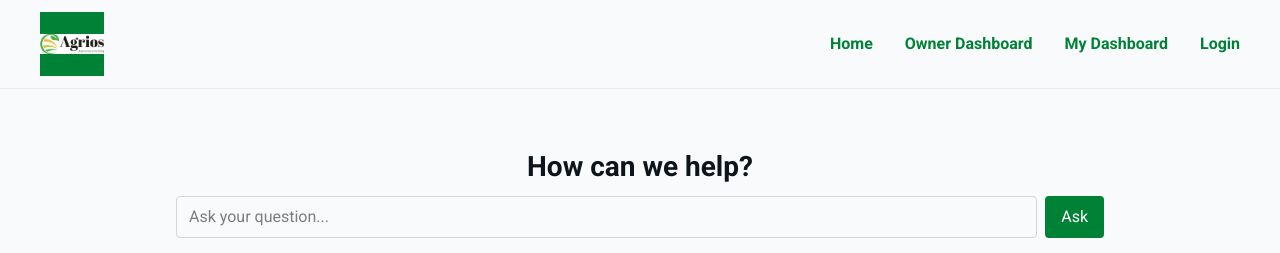
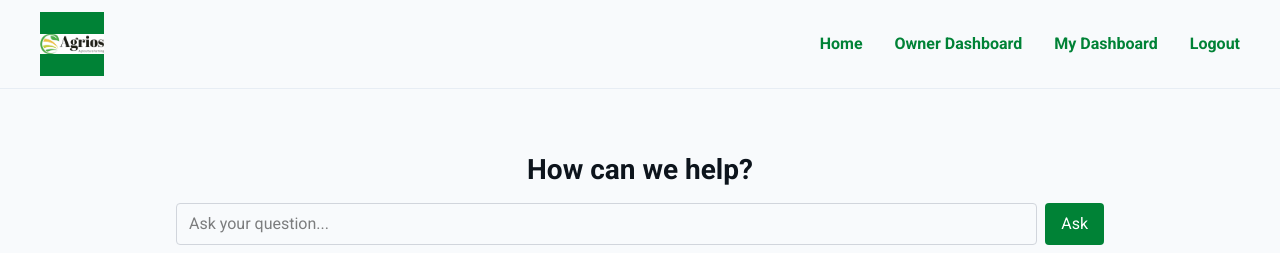
Before and after one commit to Laiba60/FarmManagement, a React (Vite) app in the folder client/: page /supportchat in a window 1280 px wide. Shown: the top 253 px of the page. Built offline with nearby package versions, Linux system fonts and the light colour scheme; no server answers; sample sign-in values are in the browser's storage.

Commit message:
Add frontend integartion

```diff
--- a/client/src/App.jsx
+++ b/client/src/App.jsx
@@ -20,7 +20,7 @@ function App() {
         <Route path="/signup" element={<Signup />} />
         <Route path="/login" element={<Login />} />
 
-        {/* Admin-only dashboard */}
+
         <Route
           path="/dashboard"
           element={
@@ -30,7 +30,7 @@ function App() {
           }
         />
 
-        {/* Farmer-only dashboard */}
+
         <Route
           path="/Agritecdashboard"
           element={
--- a/client/src/api.js
+++ b/client/src/api.js
@@ -1,18 +1,15 @@
-import axios from "axios";
-
-const BASE_URL = "http://localhost:5000";
+import axios from 'axios';
 
 const api = axios.create({
-  baseURL: BASE_URL,
+  baseURL: 'http://localhost:5000',
 });
 
 
-
-api.interceptors.request.use((req) => {
-  const token = localStorage.getItem("token");
-  if (token) req.headers.Authorization = `Bearer ${token}`;
-  return req;
-});
+api.interceptors.request.use(config => {
+  const token = localStorage.getItem('token');
+  if (token) config.headers.Authorization = `Bearer ${token}`;
+  return config;
+}, err => Promise.reject(err));
 
 export const getMyMissions = async () => {
   const res = await api.get("/missions/my");
--- a/client/src/components/PrivateRoute.jsx
+++ b/client/src/components/PrivateRoute.jsx
@@ -1,26 +1,32 @@
-
 import React from 'react';
 import { Navigate } from 'react-router-dom';
 
 const PrivateRoute = ({ children, allowedRoles }) => {
   const token = localStorage.getItem('token');
 
-  if (!token) return <Navigate to="/login" />;
-
+  if (!token) return <Navigate to="/login" replace />;
 
   try {
     const base64Url = token.split('.')[1];
     const base64 = base64Url.replace(/-/g, '+').replace(/_/g, '/');
     const decodedPayload = JSON.parse(atob(base64));
 
-    if (!allowedRoles.includes(decodedPayload.role)) {
-      return <Navigate to="/login" />;
+    const userRole = decodedPayload.role;
+
+
+    if (userRole === 'admin') {
+      return children;
+    }
+
+
+    if (!allowedRoles.includes(userRole)) {
+      return <Navigate to="/login" replace />;
     }
 
     return children;
   } catch (err) {
     console.error('Token decode error:', err);
-    return <Navigate to="/login" />;
+    return <Navigate to="/login" replace />;
   }
 };
 
--- a/client/src/pages/Login.jsx
+++ b/client/src/pages/Login.jsx
@@ -5,7 +5,6 @@ import Logo from "../assets/images/Picturelogo.png";
 
 const Login = () => {
   const navigate = useNavigate();
-
 
   const [username, setUsername] = useState('');
   const [password, setPassword] = useState('');
@@ -24,18 +23,17 @@ const Login = () => {
         password
       });
 
-    const token = res.data.token;
-    localStorage.setItem('token', token);
+      const { token, role, user } = res.data;
 
 
-    const base64Url = token.split('.')[1];
-    const base64 = base64Url.replace(/-/g, '+').replace(/_/g, '/');
-    const decodedPayload = JSON.parse(atob(base64));
+      localStorage.setItem('token', token);
+      localStorage.setItem('role', role);
+      localStorage.setItem('username', user.username);
 
 
-    if (decodedPayload.role === 'admin') {
+      if (role === 'admin') {
         navigate('/dashboard');
-    } else if (decodedPayload.role === 'farmer') {
+      } else if (role === 'farmer') {
         navigate('/Agritecdashboard');
       } else {
         setError('Unknown user role');
@@ -47,30 +45,23 @@ const Login = () => {
     }
   };
 
-
   return (
     <div className="relative flex flex-col min-h-screen w-full bg-slate-50">
       <div className="flex flex-col flex-1">
-
 
         <header className="flex items-center border-b border-solid border-b-[#e7edf4] px-4 sm:px-6 lg:px-10 py-3">
           <div className="flex items-center gap-2 sm:gap-4 text-[#0d141c] bg-green-700">
             <div className="h-16 w-16">
               <img src={Logo} alt="No image" className="h-full w-full object-contain" />
             </div>
-
           </div>
         </header>
 
-
         <div className="flex flex-1 items-center justify-center px-3 sm:px-6">
           <div className="flex flex-col w-full max-w-[512px]">
-
-
             <h2 className=" text-green-700 text-[22px] sm:text-[28px] font-bold leading-tight px-4 text-center pb-3 pt-5">
               Log in to your account
             </h2>
-
 
             {error && (
               <p className="text-red-600 text-center px-4 py-2">{error}</p>
@@ -87,7 +78,6 @@ const Login = () => {
               </label>
             </div>
 
-
             <div className="flex w-full flex-wrap items-end gap-4 px-4 py-3">
               <label className="flex flex-col min-w-40 flex-1">
                 <input
@@ -100,7 +90,6 @@ const Login = () => {
               </label>
             </div>
 
-
             <div className="flex items-center gap-4 bg-slate-50 px-4 min-h-12 sm:min-h-14 justify-between">
               <p className="text-[#0d141c] text-sm sm:text-base font-normal flex-1 truncate">Remember me</p>
               <div className="shrink-0">
@@ -111,7 +100,6 @@ const Login = () => {
               </div>
             </div>
 
-
             <div className="flex px-4 py-3">
               <button
                 onClick={handleLogin}
@@ -119,7 +107,6 @@ const Login = () => {
                 Log In
               </button>
             </div>
-
 
             <p className="text-[#49739c] text-xs sm:text-sm text-center underline px-4 pt-1 pb-3">
               Dont have an account? <a href="/signup" className="font-semibold">Sign up</a>
--- a/client/src/pages/SupportChat.jsx
+++ b/client/src/pages/SupportChat.jsx
@@ -1,16 +1,23 @@
 import React, { useState, useEffect } from "react";
+import { useNavigate } from "react-router-dom";
 import axios from "axios";
 import Logo from "../assets/images/Picturelogo.png";
 
 const SupportChat = () => {
-  const [menuOpen, setMenuOpen] = useState(false);
+  const navigate = useNavigate();
   const [faqs, setFaqs] = useState([]);
   const [topics, setTopics] = useState([]);
   const [question, setQuestion] = useState("");
   const [answer, setAnswer] = useState("");
-
+  const [isLoggedIn, setIsLoggedIn] = useState(false);
+  const [menuOpen, setMenuOpen] = useState(false);
 
   useEffect(() => {
+    const token = localStorage.getItem("token");
+    if (token) {
+      setIsLoggedIn(true);
+    }
+
     const fetchData = async () => {
       try {
         const faqRes = await axios.get("http://localhost:5000/chatbot/faqs");
@@ -25,7 +32,14 @@ const SupportChat = () => {
     fetchData();
   }, []);
 
-  // Ask chatbot
+  const handleLogout = () => {
+    localStorage.removeItem("token");
+    localStorage.removeItem("role");
+    localStorage.removeItem("username");
+    setIsLoggedIn(false);
+    navigate("/login");
+  };
+
   const handleAsk = async () => {
     if (!question) return;
     try {
@@ -38,28 +52,71 @@ const SupportChat = () => {
   };
 
   return (
-    <div className="relative flex size-full min-h-screen flex-col bg-slate-50 group/design-root overflow-x-hidden" style={{ fontFamily: '"Roboto", Inter, "Noto Sans", sans-serif' }}>
-
-      <header className="flex flex-wrap items-center justify-between border-b border-solid border-b-[#e7edf4] px-4 sm:px-6 lg:px-10 py-3">
+    <div
+      className="relative flex size-full min-h-screen flex-col bg-slate-50 group/design-root overflow-x-hidden"
+      style={{ fontFamily: '"Roboto", Inter, "Noto Sans", sans-serif' }}
+    >
+      {/* Header */}
+      <header className="flex items-center justify-between border-b border-solid border-b-[#e7edf4] px-4 sm:px-6 lg:px-10 py-3">
         <div className="flex items-center gap-2 sm:gap-4 text-[#0d141c] bg-green-700">
           <div className="h-16 w-16">
             <img src={Logo} alt="Logo" className="h-full w-full object-contain" />
           </div>
+        </div>
 
+        {/* Desktop Navbar */}
+        <nav className="hidden sm:flex sm:flex-1 justify-end gap-8">
+          <a href="/" className="text-green-700 text-[16px] font-bold transition-colors">Home</a>
+          <a href="/dashboard" className="text-green-700 text-[16px] font-bold transition-colors">Owner Dashboard</a>
+          <a href="/Agritecdashboard" className="text-green-700 text-[16px] font-bold transition-colors">My Dashboard</a>
+          {isLoggedIn ? (
+            <button
+              onClick={handleLogout}
+              className="text-green-700 text-[16px] font-bold transition-colors"
+            >
+              Logout
+            </button>
+          ) : (
+            <a href="/login" className="text-green-700 text-[16px] font-bold transition-colors">Login</a>
+          )}
+        </nav>
+
+
+        <div className="sm:hidden">
+          <button
+            onClick={() => setMenuOpen(!menuOpen)}
+            className="text-green-700 focus:outline-none"
+          >
+            {menuOpen ? "✖" : "☰"}
+          </button>
         </div>
-        <nav className="hidden sm:flex sm:flex-1 justify-end gap-8">
-          <a href="/" className="text-green-700 text-[16px] font-bold  transition-colors">Home</a>
-          <a href="/dashboard" className="text-green-700 text-[16px] font-bold  transition-colors">Owner Dashboard</a>
-          <a href="/Agritecdashboard" className="text-green-700 text-[16px] font-bold  transition-colors">My Dashboard</a>
-          <a href="/login" className="text-green-700 text-[16px] font-bold  transition-colors">Login</a>
-        </nav>
       </header>
+
+
+      {menuOpen && (
+        <div className="sm:hidden flex flex-col bg-white border-b border-gray-200 px-4 py-3 space-y-2">
+          <a href="/" className="text-green-700 text-[16px] font-bold">Home</a>
+          <a href="/dashboard" className="text-green-700 text-[16px] font-bold">Owner Dashboard</a>
+          <a href="/Agritecdashboard" className="text-green-700 text-[16px] font-bold">My Dashboard</a>
+          {isLoggedIn ? (
+            <button
+              onClick={handleLogout}
+              className="text-green-700 text-[16px] font-bold text-left"
+            >
+              Logout
+            </button>
+          ) : (
+            <a href="/login" className="text-green-700 text-[16px] font-bold">Login</a>
+          )}
+        </div>
+      )}
 
 
       <div className="px-4 sm:px-6 lg:px-20 xl:px-40 flex flex-1 justify-center py-5">
         <div className="layout-content-container flex flex-col w-full max-w-[960px] py-5">
-          <h2 className="text-[#0d141c] text-[22px] sm:text-[28px] font-bold leading-tight px-2 sm:px-4 text-center pb-3 pt-5">How can we help?</h2>
-
+          <h2 className="text-[#0d141c] text-[22px] sm:text-[28px] font-bold text-center pb-3 pt-5">
+            How can we help?
+          </h2>
 
           <div className="flex gap-2 px-2 sm:px-4 mb-4">
             <input
@@ -69,14 +126,21 @@ const SupportChat = () => {
               value={question}
               onChange={(e) => setQuestion(e.target.value)}
             />
-            <button onClick={handleAsk} className="px-4 py-2 bg-green-700 text-white rounded ">Ask</button>
+            <button onClick={handleAsk} className="px-4 py-2 bg-green-700 text-white rounded">
+              Ask
+            </button>
           </div>
 
-
-          {answer && <div className="p-3 bg-gray-100 rounded mb-4"><p>{answer}</p></div>}
+          {answer && (
+            <div className="p-3 bg-gray-100 rounded mb-4">
+              <p>{answer}</p>
+            </div>
+          )}
 
 
-          <h2 className="text-[#0d141c] text-xl sm:text-[22px] font-bold px-2 sm:px-4 pb-3 pt-5">Popular topics</h2>
+          <h2 className="text-[#0d141c] text-xl sm:text-[22px] font-bold px-2 sm:px-4 pb-3 pt-5">
+            Popular topics
+          </h2>
           <div className="grid grid-cols-1 sm:grid-cols-2 lg:grid-cols-4 gap-3 p-2 sm:p-4">
             {topics.map((t, i) => (
               <div key={i} className="flex flex-col gap-3 rounded-lg border border-[#cedbe8] bg-slate-50 p-4">
@@ -87,16 +151,19 @@ const SupportChat = () => {
           </div>
 
 
-          <h2 className="text-[#0d141c] text-xl sm:text-[22px] font-bold px-2 sm:px-4 pb-3 pt-5">Frequently asked questions</h2>
+          <h2 className="text-[#0d141c] text-xl sm:text-[22px] font-bold px-2 sm:px-4 pb-3 pt-5">
+            Frequently asked questions
+          </h2>
           <div className="flex flex-col p-2 sm:p-4">
             {faqs.map((f, i) => (
               <details key={i} className="border-t border-[#cedbe8] py-2">
-                <summary className="flex justify-between cursor-pointer"><p className="text-sm font-medium text-[#0d141c]">{f.q}</p></summary>
+                <summary className="flex justify-between cursor-pointer">
+                  <p className="text-sm font-medium text-[#0d141c]">{f.q}</p>
+                </summary>
                 <p className="text-sm text-[#49739c] pl-2 pt-1">{f.a}</p>
               </details>
             ))}
           </div>
-
         </div>
       </div>
     </div>
```
Lines whose indentation alone changed are shown as unchanged.
